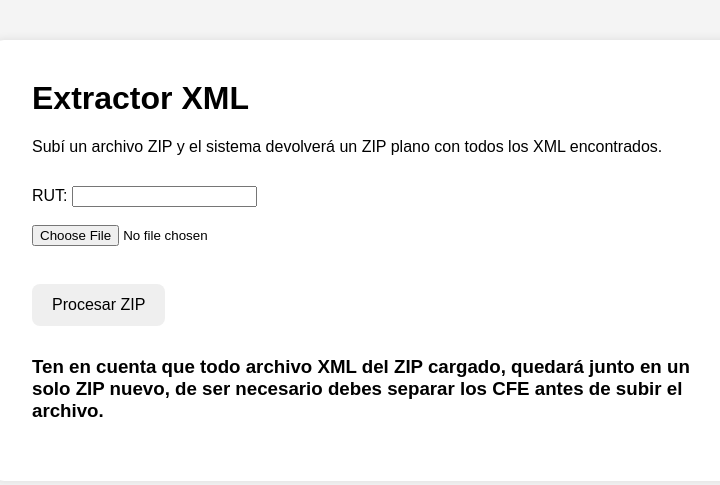
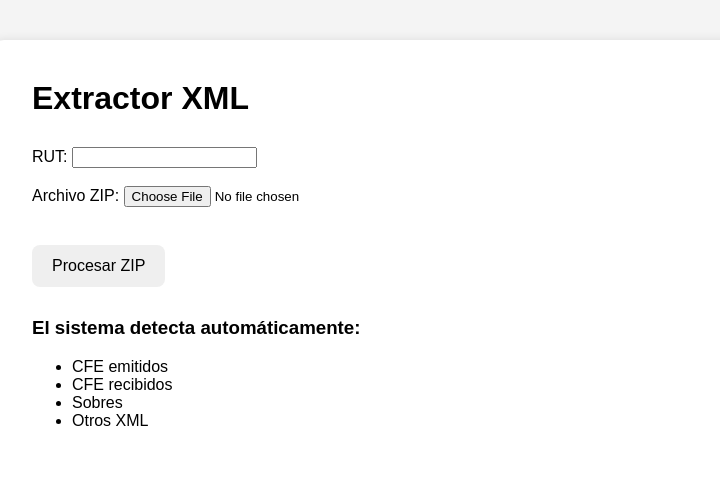
Before and after one commit to devRonyy/xml-extractor, a FastAPI app: page / in a window 1280 px wide. Shown: the top 485 px of the page, without its empty margins (258-978 px from the left). Run offline with FastAPI, Linux system fonts and the light colour scheme.

Commit message:
mejora clasif xml

```diff
--- a/app.py
+++ b/app.py
@@ -9,6 +9,7 @@ import shutil
 from pathlib import Path
 import uuid
 import sys
+import xml.etree.ElementTree as ET
 
 # Compatibilidad con PyInstaller
 if getattr(sys, 'frozen', False):
@@ -31,6 +32,19 @@ templates = Jinja2Templates(
 MAX_FILE_SIZE_MB = 80
 ALLOWED_EXTENSION = ".zip"
 
+# Tipos CFE EMITIDOS
+TIPOS_EMITIDOS = {
+    "101",  # eFactura
+    "102",  # Nota de Crédito eFactura
+    "103",  # Nota de Débito eFactura
+    "111",  # eTicket
+    "112",  # Nota de Crédito eTicket
+    "113",  # Nota de Débito eTicket
+    "181",  # eRemito
+    "182",  # Nota Crédito eRemito
+    "183"   # Nota Débito eRemito
+}
+
 
 @app.get("/", response_class=HTMLResponse)
 async def home(request: Request):
@@ -40,13 +54,70 @@ async def home(request: Request):
     )
 
 
+def find_tipo_cfe(root):
+
+    for elem in root.iter():
+
+        tag = elem.tag.lower()
+
+        if tag.endswith("tipocfe"):
+
+            if elem.text:
+                return elem.text.strip()
+
+    return None
+
+
+def classify_xml(xml_bytes):
+
+    try:
+
+        xml_text = xml_bytes.decode(
+            "utf-8",
+            errors="ignore"
+        )
+
+        # Detectar sobres
+        if (
+            "EnvioCFE" in xml_text
+            or "Caratula" in xml_text
+        ):
+            return "sobres"
+
+        root = ET.fromstring(xml_bytes)
+
+        tipo_cfe = find_tipo_cfe(root)
+
+        # Emitidos
+        if tipo_cfe in TIPOS_EMITIDOS:
+            return "emitidos"
+
+        # Recibidos
+        if (
+            "acuse" in xml_text.lower()
+            or "recepcion" in xml_text.lower()
+            or "respuesta" in xml_text.lower()
+            or "rechazo" in xml_text.lower()
+        ):
+            return "recibidos"
+
+        # Si tiene estructura CFE pero no tipo conocido
+        if tipo_cfe:
+            return "emitidos"
+
+        return "otros"
+
+    except Exception:
+        return "otros"
+
+
 @app.post("/upload")
 async def upload_zip(
     rut: str = Form(...),
     file: UploadFile = File(...)
 ):
 
-    # Limpiar RUT
+    # Limpiar RUT para nombre archivo
     rut = ''.join(filter(str.isdigit, rut))
 
     if not rut:
@@ -55,7 +126,7 @@ async def upload_zip(
             content={"error": "El RUT ingresado no es válido"}
         )
 
-    # Validar extensión
+    # Validar ZIP
     if not file.filename.lower().endswith(ALLOWED_EXTENSION):
         return JSONResponse(
             status_code=400,
@@ -83,91 +154,162 @@ async def upload_zip(
                 }
             )
 
-        # Leer XMLs directamente desde el ZIP
+        # Buscar XMLs
         xml_entries = []
 
         try:
+
             with zipfile.ZipFile(input_zip_path, 'r') as zip_ref:
 
                 for file_info in zip_ref.infolist():
 
                     # Protección ZIP Slip
                     if ".." in file_info.filename:
+
                         return JSONResponse(
                             status_code=400,
                             content={"error": "ZIP inválido o inseguro"}
                         )
 
-                    # Detectar XMLs
                     if file_info.filename.lower().endswith('.xml'):
                         xml_entries.append(file_info)
 
         except zipfile.BadZipFile:
+
             return JSONResponse(
                 status_code=400,
                 content={"error": "El archivo ZIP está corrupto"}
             )
 
         if not xml_entries:
+
             return JSONResponse(
                 status_code=400,
                 content={"error": "No se encontraron archivos XML"}
             )
 
-        # Crear ZIP plano
-        output_zip_name = f"xml_flat_{uuid.uuid4().hex}.zip"
-        output_zip_path = temp_path / output_zip_name
+        # ZIPs internos
+        emitidos_path = temp_path / "EMITIDOS.zip"
+        recibidos_path = temp_path / "RECIBIDOS.zip"
+        sobres_path = temp_path / "SOBRES.zip"
+        otros_path = temp_path / "OTROS.zip"
 
-        used_names = {}
+        zip_map = {
+            "emitidos": zipfile.ZipFile(
+                emitidos_path,
+                'w',
+                zipfile.ZIP_DEFLATED
+            ),
+            "recibidos": zipfile.ZipFile(
+                recibidos_path,
+                'w',
+                zipfile.ZIP_DEFLATED
+            ),
+            "sobres": zipfile.ZipFile(
+                sobres_path,
+                'w',
+                zipfile.ZIP_DEFLATED
+            ),
+            "otros": zipfile.ZipFile(
+                otros_path,
+                'w',
+                zipfile.ZIP_DEFLATED
+            )
+        }
 
-        with zipfile.ZipFile(output_zip_path, 'w', zipfile.ZIP_DEFLATED) as output_zip:
+        used_names = {
+            "emitidos": {},
+            "recibidos": {},
+            "sobres": {},
+            "otros": {}
+        }
+
+        try:
 
             with zipfile.ZipFile(input_zip_path, 'r') as input_zip:
 
                 for xml_file in xml_entries:
 
-                    original_name = Path(xml_file.filename).name
+                    original_name = Path(
+                        xml_file.filename
+                    ).name
+
+                    # Leer XML completo
+                    with input_zip.open(xml_file) as source:
+                        xml_bytes = source.read()
+
+                    # Clasificar
+                    category = classify_xml(xml_bytes)
+
                     final_name = original_name
 
-                    # Manejo de nombres duplicados
-                    if final_name.lower() in used_names:
+                    # Manejo duplicados
+                    if final_name.lower() in used_names[category]:
 
-                        used_names[final_name.lower()] += 1
+                        used_names[category][final_name.lower()] += 1
 
                         stem = Path(final_name).stem
                         suffix = Path(final_name).suffix
 
-                        final_name = f"{stem}_{used_names[final_name.lower()]}{suffix}"
+                        final_name = (
+                            f"{stem}_"
+                            f"{used_names[category][final_name.lower()]}"
+                            f"{suffix}"
+                        )
 
                     else:
-                        used_names[final_name.lower()] = 0
 
-                    # Streaming interno por bloques
-                    with input_zip.open(xml_file) as source:
+                        used_names[category][final_name.lower()] = 0
 
-                        with output_zip.open(final_name, 'w') as target:
+                    # Guardar XML
+                    zip_map[category].writestr(
+                        final_name,
+                        xml_bytes
+                    )
 
-                            while True:
+        finally:
 
-                                chunk = source.read(1024 * 64)
+            for z in zip_map.values():
+                z.close()
 
-                                if not chunk:
-                                    break
+        # ZIP final contenedor
+        final_zip_name = f"RESULTADO-{rut}.zip"
+        final_zip_path = temp_path / final_zip_name
 
-                                target.write(chunk)
+        with zipfile.ZipFile(
+            final_zip_path,
+            'w',
+            zipfile.ZIP_DEFLATED
+        ) as final_zip:
+
+            for internal_zip in [
+                emitidos_path,
+                recibidos_path,
+                sobres_path,
+                otros_path
+            ]:
+
+                if internal_zip.exists():
+
+                    final_zip.write(
+                        internal_zip,
+                        arcname=internal_zip.name
+                    )
 
         # Carpeta salida
         final_output_dir = BASE_DIR / "generated"
         final_output_dir.mkdir(exist_ok=True)
 
-        final_output_path = final_output_dir / output_zip_name
+        final_output_path = final_output_dir / final_zip_name
 
-        shutil.copy(output_zip_path, final_output_path)
+        shutil.copy(
+            final_zip_path,
+            final_output_path
+        )
 
-    # Descargar ZIP final
     return FileResponse(
         path=final_output_path,
-        filename=f"CFE-{rut}.zip",
+        filename=final_zip_name,
         media_type='application/zip'
     )
 
--- a/templates/index.html
+++ b/templates/index.html
@@ -3,7 +3,7 @@
 <head>
     <meta charset="UTF-8">
     <meta name="viewport" content="width=device-width, initial-scale=1.0">
-    <title>Extractor XML</title>
+    <title>XML Flatten ZIP Extractor</title>
     <link rel="stylesheet" href="/static/style.css">
 </head>
 <body>
@@ -12,35 +12,91 @@
 
     <h1>Extractor XML</h1>
 
-    <p>
-        Subí un archivo ZIP y el sistema devolverá un ZIP plano
-        con todos los XML encontrados.
-    </p>
-
-    <form action="/upload" method="post" enctype="multipart/form-data">
+    <form
+        id="uploadForm"
+        action="/upload"
+        method="post"
+        enctype="multipart/form-data"
+    >
 
         <label for="rut">RUT:</label>
-        <input type="text" name="rut" id="rut" required>
+
+        <input
+            type="text"
+            name="rut"
+            id="rut"
+            required
+        >
 
         <br><br>
 
-        <input type="file" name="file" accept=".zip" required>
+        <label for="file">Archivo ZIP:</label>
+
+        <input
+            type="file"
+            name="file"
+            id="file"
+            accept=".zip"
+            required
+        >
 
         <br><br>
 
-        <button type="submit">Procesar ZIP</button>
+        <button
+            type="submit"
+            id="submitBtn"
+        >
+            Procesar ZIP
+        </button>
 
     </form>
 
+    <div
+        id="loading"
+        style="display:none;"
+    >
+
+        <div class="spinner"></div>
+
+        <p>
+            Procesando archivos...
+            Esto puede tardar varios segundos.
+        </p>
+
+    </div>
+
     <div class="info">
+
         <h3>
-            Ten en cuenta que todo archivo XML del ZIP cargado,
-            quedará junto en un solo ZIP nuevo, de ser necesario
-            debes separar los CFE antes de subir el archivo.
+            El sistema detecta automáticamente:
         </h3>
+
+        <ul>
+            <li>CFE emitidos</li>
+            <li>CFE recibidos</li>
+            <li>Sobres</li>
+            <li>Otros XML</li>
+        </ul>
+
     </div>
 
 </div>
 
+<script>
+
+document
+    .getElementById("uploadForm")
+    .addEventListener("submit", function() {
+
+        document.getElementById("loading").style.display = "block";
+
+        document.getElementById("submitBtn").disabled = true;
+
+        document.getElementById("submitBtn").innerText =
+            "Procesando...";
+    });
+
+</script>
+
 </body>
 </html>
```
Also changed, not shown: 4 other files.
